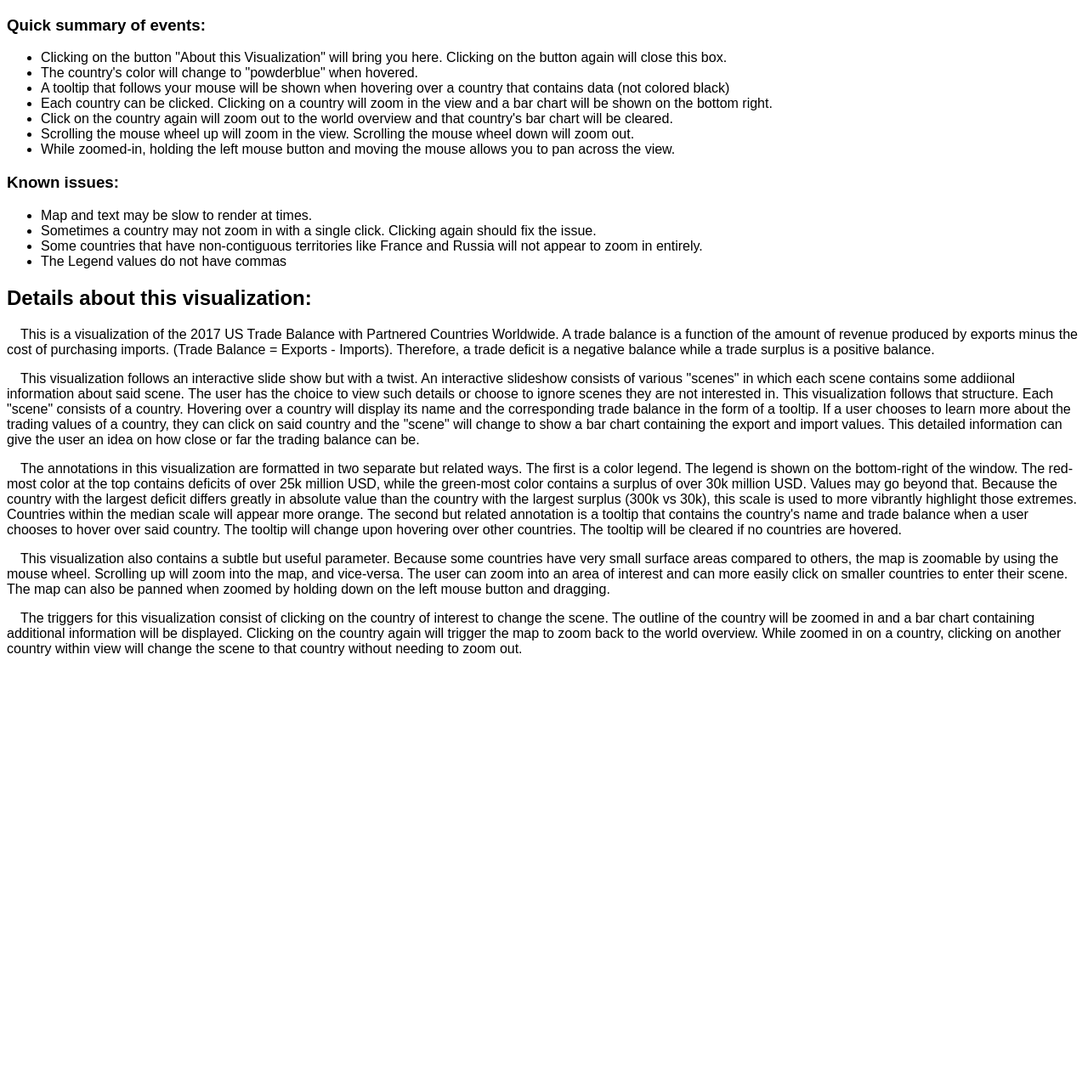
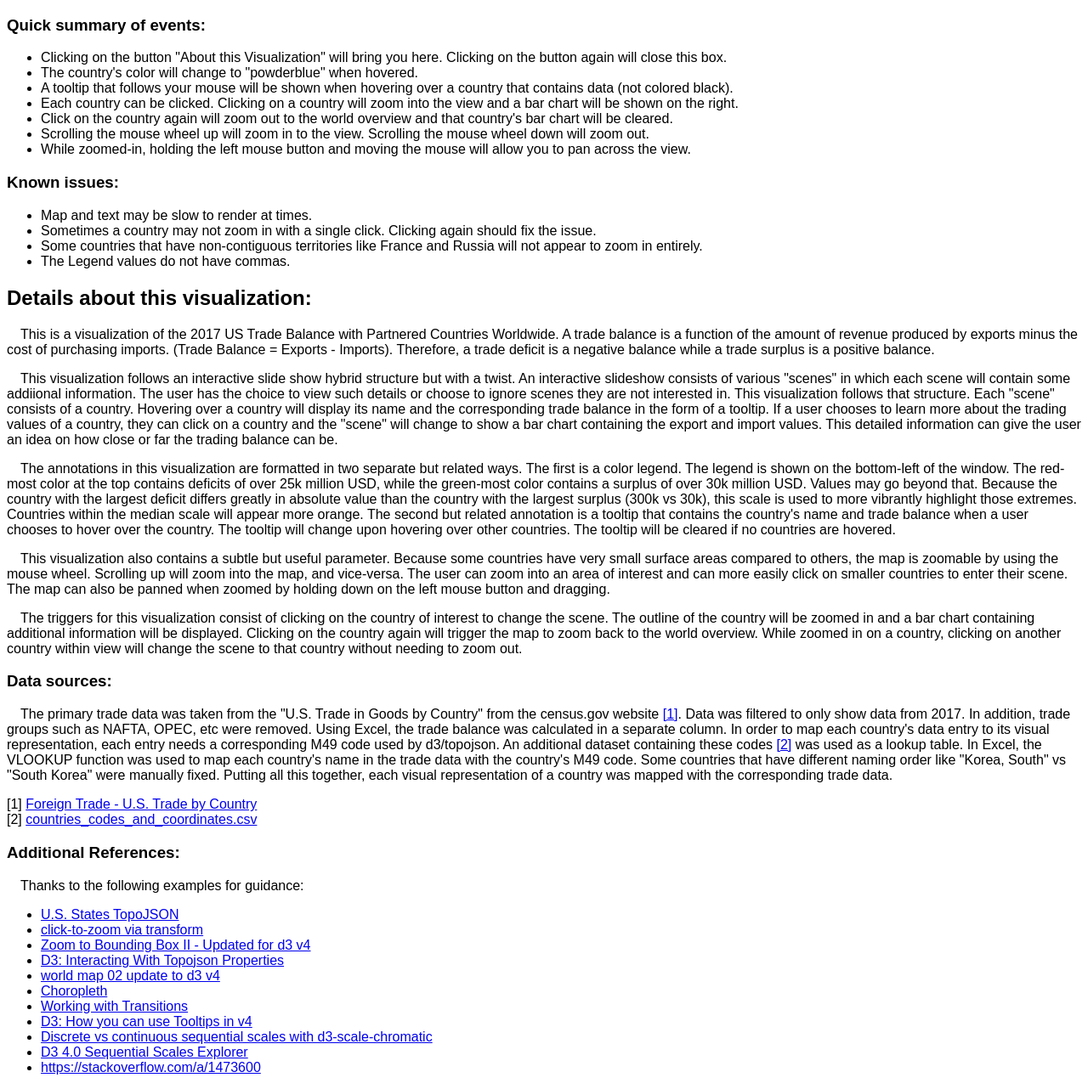
Before and after one commit to kevinwu2/cs498-data-vis-final, a plain HTML site: page essay.html in a window 1280 px wide. Shown: the whole page at 85% size. Before the commit the page ends 800 px from the top, so only its background shows below. Drawn offline with Linux system fonts and the light colour scheme.

Commit message:
Add sources and references

```diff
--- a/essay.html
+++ b/essay.html
@@ -10,17 +10,15 @@ p {
 }
 </style>
 <body>
-<h3>
-Quick summary of events:
-</h3>
+<h3>Quick summary of events:</h3>
 <ul>
 	<li>Clicking on the button "About this Visualization" will bring you here. Clicking on the button again will close this box.</li>
 	<li>The country's color will change to "powderblue" when hovered.</li>
-	<li>A tooltip that follows your mouse will be shown when hovering over a country that contains data (not colored black)</li>
-	<li>Each country can be clicked. Clicking on a country will zoom in the view and a bar chart will be shown on the bottom right.</li>
+	<li>A tooltip that follows your mouse will be shown when hovering over a country that contains data (not colored black).</li>
+	<li>Each country can be clicked. Clicking on a country will zoom into the view and a bar chart will be shown on the right.</li>
 	<li>Click on the country again will zoom out to the world overview and that country's bar chart will be cleared.</li>
-	<li>Scrolling the mouse wheel up will zoom in the view. Scrolling the mouse wheel down will zoom out.</li>
-	<li>While zoomed-in, holding the left mouse button and moving the mouse allows you to pan across the view.</li>
+	<li>Scrolling the mouse wheel up will zoom in to the view. Scrolling the mouse wheel down will zoom out.</li>
+	<li>While zoomed-in, holding the left mouse button and moving the mouse will allow you to pan across the view.</li>
 </ul>
 <h3>
 Known issues:
@@ -29,19 +27,17 @@ Known issues:
 	<li>Map and text may be slow to render at times.</li>
  	<li>Sometimes a country may not zoom in with a single click. Clicking again should fix the issue.</li>
 	<li>Some countries that have non-contiguous territories like France and Russia will not appear to zoom in entirely.</li>
-	<li>The Legend values do not have commas</li>
+	<li>The Legend values do not have commas.</li>
 </ul>
-<h2>
-Details about this visualization:
-</h2>
+<h2>Details about this visualization:</h2>
 <p>
 This is a visualization of the 2017 US Trade Balance with Partnered Countries Worldwide. A trade balance is a function of the amount of revenue produced by exports minus the cost of purchasing imports. (Trade Balance = Exports - Imports). Therefore, a trade deficit is a negative balance while a trade surplus is a positive balance.
 </p>
 <p>
-This visualization follows an interactive slide show but with a twist. An interactive slideshow consists of various "scenes" in which each scene contains some addiional information about said scene. The user has the choice to view such details or choose to ignore scenes they are not interested in. This visualization follows that structure. Each "scene" consists of a country. Hovering over a country will display its name and the corresponding trade balance in the form of a tooltip. If a user chooses to learn more about the trading values of a country, they can click on said country and the "scene" will change to show a bar chart containing the export and import values. This detailed information can give the user an idea on how close or far the trading balance can be.
+This visualization follows an interactive slide show hybrid structure but with a twist. An interactive slideshow consists of various "scenes" in which each scene will contain some addiional information. The user has the choice to view such details or choose to ignore scenes they are not interested in. This visualization follows that structure. Each "scene" consists of a country. Hovering over a country will display its name and the corresponding trade balance in the form of a tooltip. If a user chooses to learn more about the trading values of a country, they can click on a country and the "scene" will change to show a bar chart containing the export and import values. This detailed information can give the user an idea on how close or far the trading balance can be.
 </p>
 <p>
-The annotations in this visualization are formatted in two separate but related ways. The first is a color legend. The legend is shown on the bottom-right of the window. The red-most color at the top contains deficits of over 25k million USD, while the green-most color contains a surplus of over 30k million USD. Values may go beyond that. Because the country with the largest deficit differs greatly in absolute value than the country with the largest surplus (300k vs 30k), this scale is used to more vibrantly highlight those extremes. Countries within the median scale will appear more orange. The second but related annotation is a tooltip that contains the country's name and trade balance when a user chooses to hover over said country. The tooltip will change upon hovering over other countries. The tooltip will be cleared if no countries are hovered.
+The annotations in this visualization are formatted in two separate but related ways. The first is a color legend. The legend is shown on the bottom-left of the window. The red-most color at the top contains deficits of over 25k million USD, while the green-most color contains a surplus of over 30k million USD. Values may go beyond that. Because the country with the largest deficit differs greatly in absolute value than the country with the largest surplus (300k vs 30k), this scale is used to more vibrantly highlight those extremes. Countries within the median scale will appear more orange. The second but related annotation is a tooltip that contains the country's name and trade balance when a user chooses to hover over the country. The tooltip will change upon hovering over other countries. The tooltip will be cleared if no countries are hovered.
 </p>
 <p>
 This visualization also contains a subtle but useful parameter. Because some countries have very small surface areas compared to others, the map is zoomable by using the mouse wheel. Scrolling up will zoom into the map, and vice-versa. The user can zoom into an area of interest and can more easily click on smaller countries to enter their scene. The map can also be panned when zoomed by holding down on the left mouse button and dragging.
@@ -49,5 +45,28 @@ This visualization also contains a subtle but useful parameter. Because some cou
 <p>
 The triggers for this visualization consist of clicking on the country of interest to change the scene. The outline of the country will be zoomed in and a bar chart containing additional information will be displayed. Clicking on the country again will trigger the map to zoom back to the world overview. While zoomed in on a country, clicking on another country within view will change the scene to that country without needing to zoom out.
 </p>
+<h3>Data sources:</h3>
+<p>
+The primary trade data was taken from the "U.S. Trade in Goods by Country" from the census.gov website <a href="#src1">[1]</a>. Data was filtered to only show data from 2017. In addition, trade groups such as NAFTA, OPEC, etc were removed. Using Excel, the trade balance was calculated in a separate column. In order to map each country's data entry to its visual representation, each entry needs a corresponding M49 code used by d3/topojson. An additional dataset containing these codes <a href="#src2">[2]</a> was used as a lookup table. In Excel, the VLOOKUP function was used to map each country's name in the trade data with the country's M49 code. Some countries that have different naming order like "Korea, South" vs "South Korea" were manually fixed. Putting all this together, each visual representation of a country was mapped with the corresponding trade data.
+</p>
+<div id="src1">[1] <a href="https://www.census.gov/foreign-trade/balance/index.html">Foreign Trade - U.S. Trade by Country</a></div>
+<div id="src2">[2] <a href="https://gist.github.com/tadast/8827699">countries_codes_and_coordinates.csv</a></div>
+<h3>Additional References:</h3>
+<p>
+Thanks to the following examples for guidance:
+</p>
+<ul>
+	<li><a href="https://bl.ocks.org/mbostock/4090848">U.S. States TopoJSON</a></li>
+	<li><a href="https://bl.ocks.org/mbostock/2206590">click-to-zoom via transform</a></li>
+	<li><a href="https://bl.ocks.org/iamkevinv/0a24e9126cd2fa6b283c6f2d774b69a2">Zoom to Bounding Box II - Updated for d3 v4</a></li>
+	<li><a href="http://bl.ocks.org/mapsam/6083585">D3: Interacting With Topojson Properties</a></li>
+	<li><a href="http://bl.ocks.org/micahstubbs/8e15870eb432a21f0bc4d3d527b2d14f">world map 02 update to d3 v4</a></li>
+	<li><a href="https://bl.ocks.org/mbostock/4060606">Choropleth</a></li>
+	<li><a href="https://bost.ocks.org/mike/transition/">Working with Transitions</a></li>
+	<li><a href="https://bl.ocks.org/sarubenfeld/56dc691df199b4055d90e66b9d5fc0d2">D3: How you can use Tooltips in v4</a></li>
+	<li><a href="https://gist.github.com/john-guerra/a75733ba5767813d4f31026d1d5e6244">Discrete vs continuous sequential scales with d3-scale-chromatic</a></li>
+	<li><a href="http://bl.ocks.org/curran/3094b37e63b918bab0a06787e161607b">D3 4.0 Sequential Scales Explorer</a></li>
+	<li><a href="https://stackoverflow.com/a/1473600">https://stackoverflow.com/a/1473600</a></li>
+</ul>
 </body>
 </html>
```
